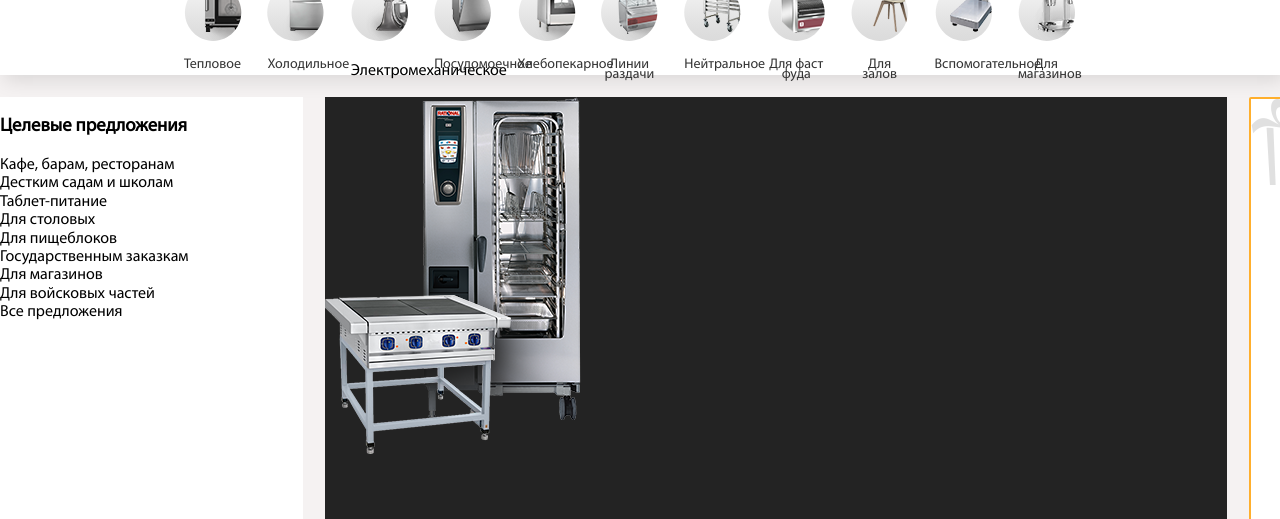
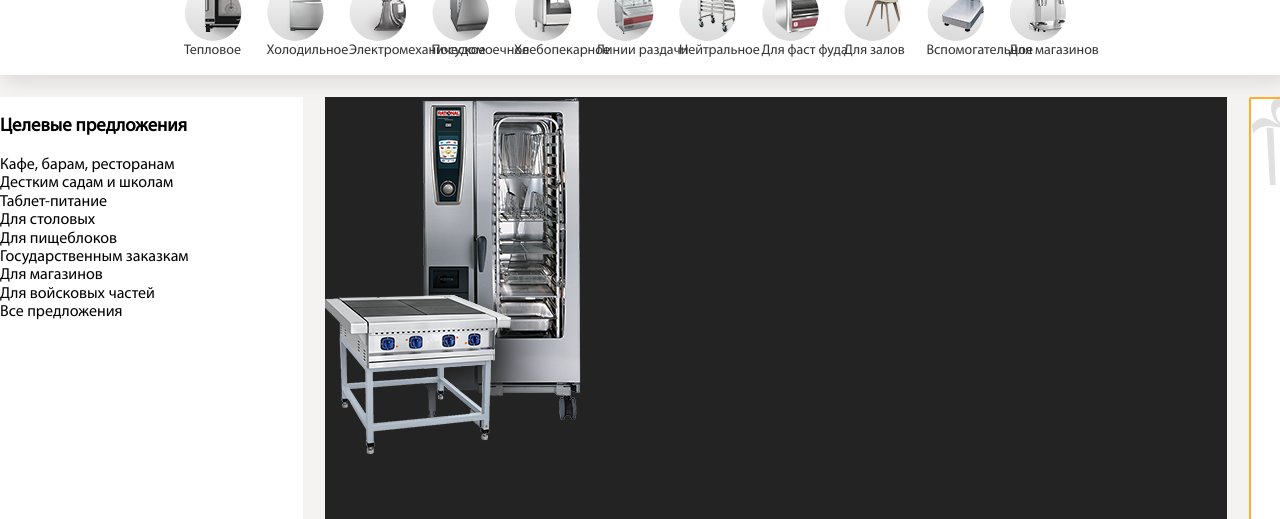
Before and after one commit to MaximSamorukov/test_09.08.2020, a plain HTML site: page index.html in a window 1280 px wide. Shown: the part 581-1100 px from the top of the page. Drawn offline with Linux system fonts and the light colour scheme.

Commit message:
commit 24

```diff
--- a/css/style.css
+++ b/css/style.css
@@ -101,6 +101,7 @@ body {
 .navigation_form_wrapper {
   display:flex;
   justify-content: left;
+
 }
 
 
@@ -135,7 +136,7 @@ body {
   display: flex;
   justify-content: space-between;
   align-items: top;
-  margin-left: 49px;
+  margin-left: 62px;
 }
 
 .navigation_form_gos_supplier_icon p {
@@ -164,45 +165,50 @@ body {
   margin-left: auto;
 }
 .applience_menu_wrapper {
-
   padding-top: 9px;
   height: 100px;
   display: flex;
   justify-content: space-between;
+
 }
 
 .last {
-  margin-right: 205px;
+  margin-right: 214px;
 }
 
 .first {
   margin-left: 184px;
 }
 .applience_menu_box {
-  vertical-align: center;
   text-align: center;
   width: 57px;
   height: 80px;
+
 }
 
 .applience_menu_box .img{
   /* border: 1px solid black; */
+  position: relative;
+  margin-right: auto;
+  margin-left: auto;
+
 }
 .applience_menu_box .p {
   color: #343434;
   height: 10px;
+  position: relative;
+  margin-right: auto;
+  margin-left: auto;
 
   margin-top: 0px;
   padding-top: 0px;
   /* border: 1px solid black; */
-}
-
-.applience_menu_box .p p {
   font-family: 'Myriad Pro Regular', sans-serif;
   font-size: 14px;
   font-weight: 400;
   text-align: center;
   line-height: 10px;
+  white-space: nowrap;
 }
 
 /* Зона Баннера началась */
--- a/index.html
+++ b/index.html
@@ -97,67 +97,67 @@
                 <div class="first applience_menu_box">
                     <div class="img"><img src="/img/тепловое.png" alt="Тепловое"></div>
                     <div class="p">
-                        <p>Тепловое</p>
+                        Тепловое
                     </div>
                 </div>
                 <div class="applience_menu_box">
                     <div class="img"><img src="/img/холодильное.png" alt="Холодильное"></div>
                     <div class="p">
-                        <p>Холодильное</p>
+                        Холодильное
                     </div>
                 </div>
                 <div class="applience_menu_box">
                     <div class="img"><img src="/img/электромеханическое.png" alt="Электромеханическое"></div>
-                    <div class="">
-                        <p>Электромеханическое</p>
+                    <div class="p">
+                        Электромеханическое
                     </div>
                 </div>
                 <div class="applience_menu_box">
                     <div class="img"><img src="/img/посудомоечное.png" alt="Посудомоечное"></div>
                     <div class="p">
-                        <p>Посудомоечное</p>
+                        Посудомоечное
                     </div>
                 </div>
                 <div class="applience_menu_box">
                     <div class="img"><img src="/img/хлебопекарное.png" alt="Хлебопекарное"></div>
                     <div class="p">
-                        <p>Хлебопекарное</p>
+                        Хлебопекарное
                     </div>
                 </div>
                 <div class="applience_menu_box">
                     <div class="img"><img src="/img/линии_раздачи.png" alt="Линии раздачи"></div>
                     <div class="p">
-                        <p>Линии раздачи</p>
+                        Линии раздачи
                     </div>
                 </div>
                 <div class="applience_menu_box">
                     <div class="img"><img src="/img/нейтральное.png" alt="Нейтральное"></div>
                     <div class="p">
-                        <p>Нейтральное</p>
+                        Нейтральное
                     </div>
                 </div>
                 <div class="applience_menu_box">
                     <div class="img"><img src="/img/для_фаст_фуда.png" alt="Для фаст фуда"></div>
                     <div class="p">
-                        <p>Для фаст фуда</p>
+                        Для фаст фуда
                     </div>
                 </div>
                 <div class="applience_menu_box">
                     <di class="img" v><img src="/img/для_залов.png" alt="Для залов"></di>
                     <div class="p">
-                        <p>Для залов</p>
+                        Для залов
                     </div>
                 </div>
                 <div class="applience_menu_box">
                     <div class="img"><img src="/img/весовое.png" alt="Вспомогательное"></div>
                     <div class="p">
-                        <p>Вспомогательное</p>
+                        Вспомогательное
                     </div>
                 </div>
                 <div class="last applience_menu_box">
                     <div class="img"><img src="/img/барное.png" alt="Для магазинов"></div>
                     <div class="p">
-                        <p>Для магазинов</p>
+                        Для магазинов
                     </div>
                 </div>
 
```
